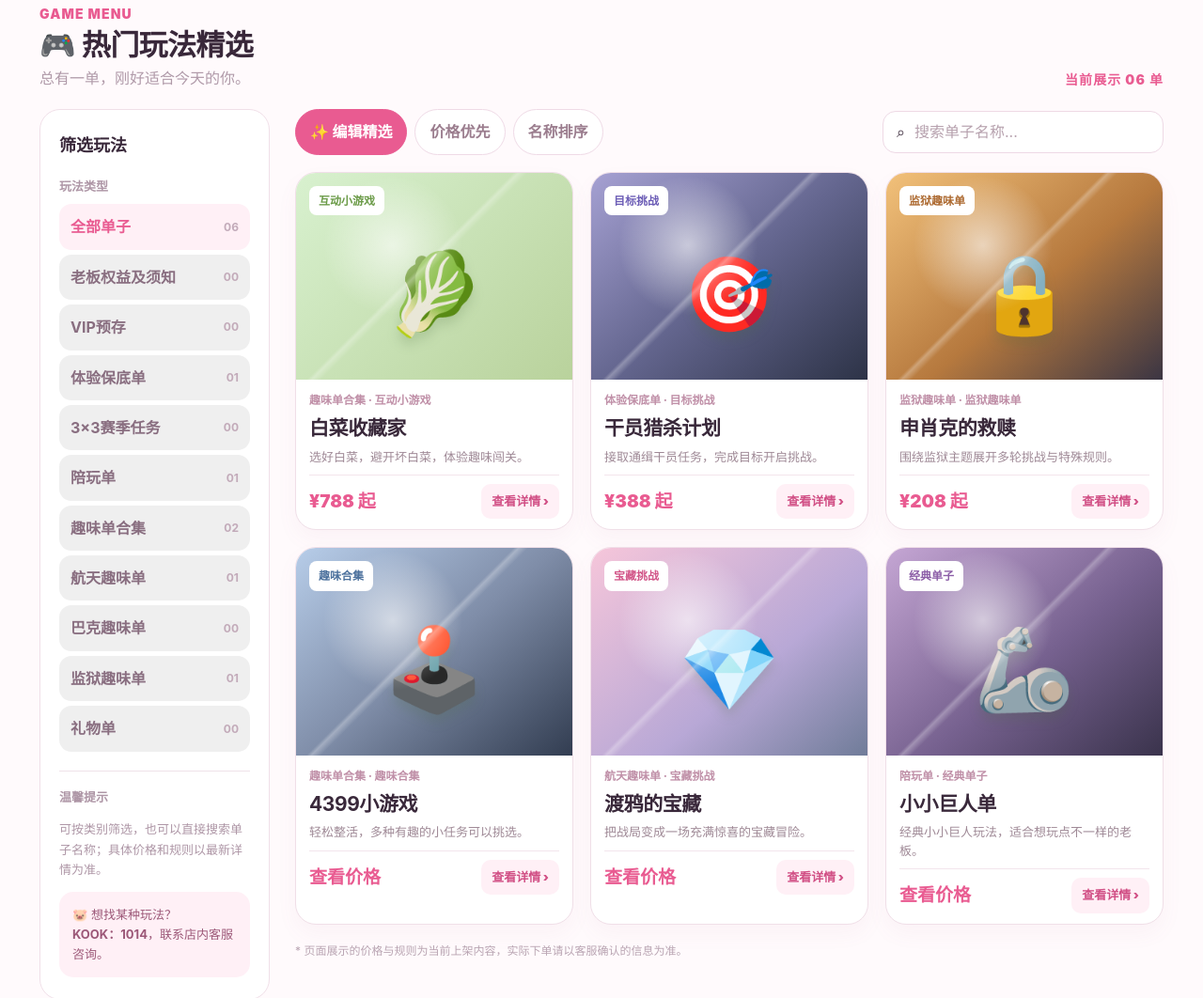
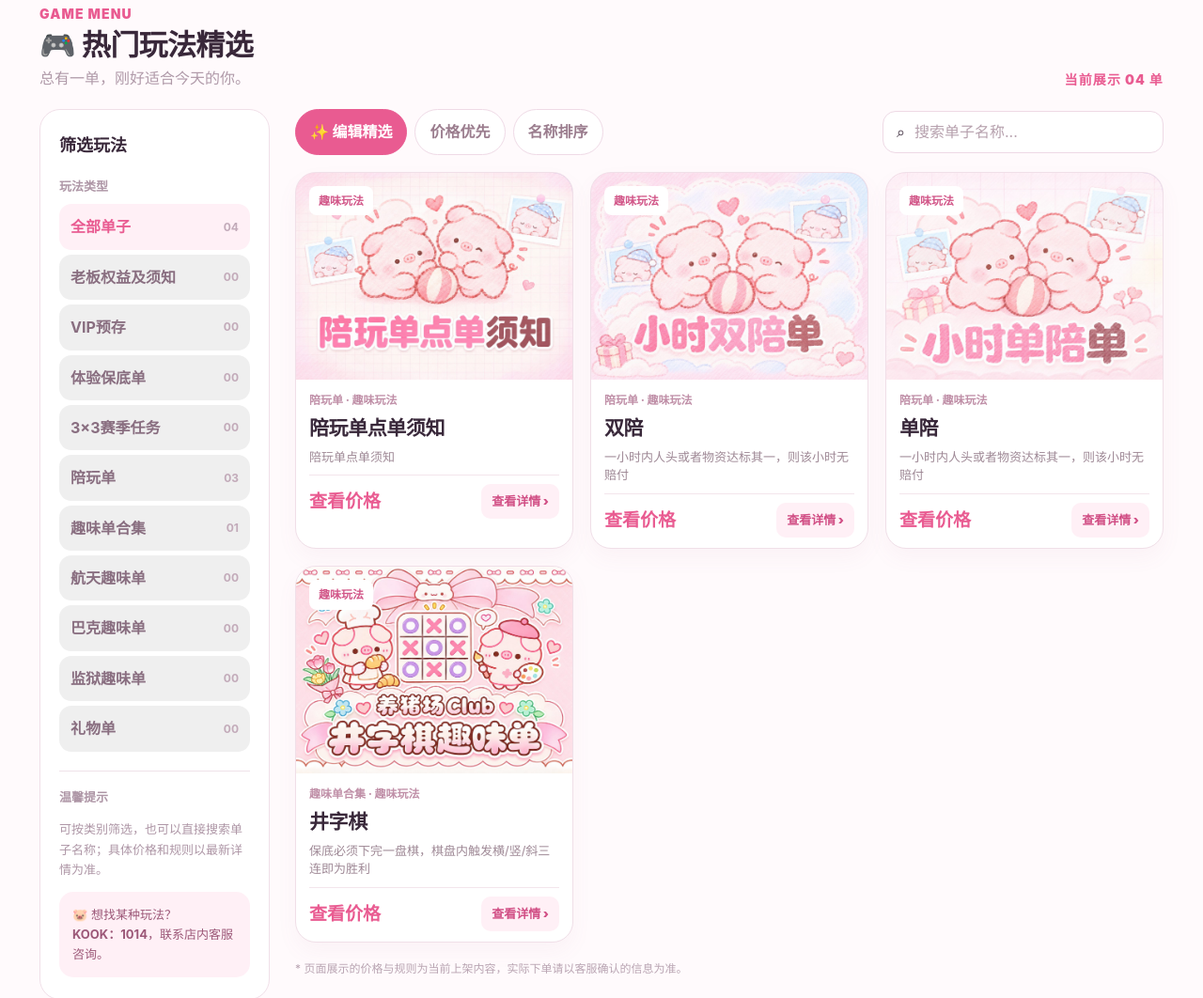
Before and after one commit to QZY1234-PNG/zhuzhugameclub, a plain HTML site: page index.html in a window 1280 px wide. Shown: the part 751-1813 px from the top of the page at 94% size. Drawn offline with Linux system fonts and the light colour scheme; no server answers.

Commit message:
Publish static club content and images through GitHub from admin drafts

```diff
--- /dev/null
+++ b/data/content.json
@@ -0,0 +1,78 @@
+{
+  "schemaVersion": 1,
+  "orders": [
+    {
+      "id": "陪玩单点单须知",
+      "title": "陪玩单点单须知",
+      "category": "陪玩单",
+      "tag": "趣味玩法",
+      "summary": "陪玩单点单须知",
+      "price": 0,
+      "priceLabel": "查看价格",
+      "cover": "pink",
+      "emoji": "🐷",
+      "featured": false,
+      "active": true,
+      "details": [],
+      "created_at": "2026-11-16 18:13:19",
+      "image": "assets/uploads/77071680ac92266436adb59dea949b63dc8721e298c2479f2b8882273b015ee5.jpg",
+      "coverImage": "assets/uploads/8347922d2168b145b5597e13d529ddd97ada7a1e2b8d668209d96219201b94a8.jpg"
+    },
+    {
+      "id": "双陪",
+      "title": "双陪",
+      "category": "陪玩单",
+      "tag": "趣味玩法",
+      "summary": "一小时内人头或者物资达标其一，则该小时无赔付",
+      "price": 0,
+      "priceLabel": "查看价格",
+      "cover": "pink",
+      "emoji": "🐷",
+      "featured": false,
+      "active": true,
+      "details": [],
+      "created_at": "2026-11-16 18:08:39",
+      "image": "assets/uploads/81957458f485a8f30aaabc2c7e3d5bbd31fb1aa4af099073c8eaaae1a5c46abb.jpg",
+      "coverImage": "assets/uploads/4300c41d26e568956edd93c81361364fe92fb833113f17faa9dda96a7a34e2e3.jpg"
+    },
+    {
+      "id": "单陪",
+      "title": "单陪",
+      "category": "陪玩单",
+      "tag": "趣味玩法",
+      "summary": "一小时内人头或者物资达标其一，则该小时无赔付",
+      "price": 0,
+      "priceLabel": "查看价格",
+      "cover": "pink",
+      "emoji": "🐷",
+      "featured": false,
+      "active": true,
+      "details": [],
+      "created_at": "2026-11-16 18:07:39",
+      "image": "assets/uploads/8fccb82ed7fdb6208b39cbd960c11eac95897eefb6cb8b1d48eeb9622f15859a.jpg",
+      "coverImage": "assets/uploads/176111cd0c493526d4adccdea59043c8a0541c5b800c6e88524b814cb37023a9.jpg"
+    },
+    {
+      "id": "井字棋",
+      "title": "井字棋",
+      "category": "趣味单合集",
+      "tag": "趣味玩法",
+      "summary": "保底必须下完一盘棋，棋盘内触发横/竖/斜三连即为胜利",
+      "price": 588,
+      "priceLabel": "查看价格",
+      "cover": "pink",
+      "emoji": "🐷",
+      "featured": false,
+      "active": true,
+      "details": [],
+      "created_at": "2026-11-16 17:46:22",
+      "image": "assets/uploads/044d93de6d44254c0704675c6c4999c26bdd56d07f28d7dee00deb4cdf1ae085.jpg",
+      "coverImage": "assets/uploads/fed98159ce24543fdde48aff46972e32d3a20c3e57bc2f441a588911c127856c.jpg"
+    }
+  ],
+  "settings": {
+    "heroImageOne": "",
+    "heroImageTwo": "",
+    "contactImage": "assets/uploads/ddc697c34e324c218c5dbc2ea86880428f819c126b64d51fe0ee36c887dbaa04.png"
+  }
+}
--- a/index.html
+++ b/index.html
@@ -190,6 +190,8 @@
   <div class="modal-backdrop" id="contactBackdrop"><div class="modal contact-modal" role="dialog" aria-modal="true" aria-labelledby="contactTitle"><div class="modal-head"><div><div class="section-kicker">CONTACT</div><h3 id="contactTitle">联系客服</h3></div><button class="modal-close" id="contactClose" aria-label="关闭">×</button></div><div class="modal-body" id="contactBody"></div></div></div>
   <div class="modal-backdrop" id="detailBackdrop"><div class="modal detail-modal" role="dialog" aria-modal="true" aria-labelledby="detailTitle"><div class="modal-head"><div><div class="section-kicker" id="detailMeta">玩法详情</div><h3 id="detailTitle">单子名称</h3></div><button class="modal-close" id="detailClose" aria-label="关闭">×</button></div><p class="modal-sub" id="detailSummary"></p><div class="modal-body" id="detailBody"></div><div class="modal-footer"><button class="primary-btn contact-trigger" type="button">联系客服 ↗</button></div></div></div>
   <script>
+(async()=>{
+const published=await fetch("data/content.json",{cache:"no-store"}).then(r=>{if(!r.ok)throw Error();return r.json()}).catch(()=>{throw Error("内容加载失败")});
     const seedOrders = [
       {id:'白菜收藏家',category:'趣味单合集',tag:'互动小游戏',title:'白菜收藏家',summary:'选好白菜，避开坏白菜，体验趣味闯关。',price:788,priceLabel:'¥788 起',cover:'green',emoji:'🥬',featured:true,details:['适合喜欢轻松整活的老板','规则简单，开局前由客服说明','具体奖励与结算以当日单子规则为准']},
       {id:'干员猎杀计划',category:'体验保底单',tag:'目标挑战',title:'干员猎杀计划',summary:'接取通缉干员任务，完成目标开启挑战。',price:388,priceLabel:'¥388 起',cover:'purple',emoji:'🎯',featured:true,details:['两位打手分别接取通缉干员任务','每局每位打手限接 1 名干员','击杀目标并成功撤离才算完成']},
@@ -203,7 +205,7 @@
     const allowedCategories=["全部单子","老板权益及须知","VIP预存","体验保底单","3×3赛季任务","陪玩单","趣味单合集","航天趣味单","巴克趣味单","监狱趣味单","礼物单"];
     const categoryMap={"老板权益":"老板权益及须知","体验/保底单":"体验保底单","挑战单":"体验保底单","趣味单":"趣味单合集","陪玩价目":"陪玩单","3x3任务代做/陪做":"3×3赛季任务","3x3赛季任务":"3×3赛季任务","监狱单":"监狱趣味单"};
     const normalizeCategory=c=>allowedCategories.includes(c)?c:(categoryMap[c]||'趣味单合集');
-    const loadOrders=()=>{try{const data=JSON.parse(localStorage.getItem(STORE));return Array.isArray(data)&&data.length?data:seedOrders}catch{return seedOrders}};
+    const loadOrders=()=>published?published.orders:seedOrders;
     let orders=loadOrders().map(o=>({...o,category:normalizeCategory(o.category)})); let activeCategory='全部单子'; let sort='featured'; let query='';
     const $=s=>document.querySelector(s);
     const escapeHTML=s=>String(s??'').replace(/[&<>'"]/g,c=>({'&':'&amp;','<':'&lt;','>':'&gt;',"'":'&#39;','"':'&quot;'}[c]));
@@ -221,12 +223,12 @@
     $('#searchInput').oninput=e=>{query=e.target.value;renderOrders()};document.querySelectorAll('[data-sort]').forEach(btn=>btn.onclick=()=>{sort=btn.dataset.sort;document.querySelectorAll('[data-sort]').forEach(b=>b.classList.toggle('active',b===btn));renderOrders()});
     $('#menuToggle').onclick=()=>$('#navLinks').classList.toggle('open');document.querySelectorAll('#navLinks a').forEach(a=>a.onclick=()=>$('#navLinks').classList.remove('open'));
     renderFilters();renderOrders();
-    fetch('https://yangzhuchang-delta-club.ablazesloth6.chatgpt.site/api/orders').then(r=>r.ok?r.json():Promise.reject()).then(data=>{if(Array.isArray(data)&&data.length){orders=data.map(o=>({...o,category:normalizeCategory(o.category)}));renderFilters();renderOrders()}}).catch(()=>{});
     let contactImage='';
     function applySiteSettings(settings={}){applyHeroSettings(settings);contactImage=settings.contactImage||''}
     function openContact(){if(contactImage)renderDetailImage(contactImage,'联系客服图片','#contactBody');else $('#contactBody').innerHTML='<div class="contact-empty">请在后台上传客服联系图片<br>KOOK：1014</div>';$('#contactBackdrop').classList.add('show')}
     function applyHeroSettings(settings={}){[['.photo-card.one','heroImageOne','heroImageOne'],['.photo-card.two','heroImageTwo','heroImageTwo']].forEach(([cardSel,imgId,key])=>{const card=document.querySelector(cardSel);const img=$('#'+imgId);const src=settings[key];if(src){img.src=src;img.style.display='block';card.classList.add('has-image')}else{img.removeAttribute('src');img.style.display='none';card.classList.remove('has-image')}})}
-    fetch('https://yangzhuchang-delta-club.ablazesloth6.chatgpt.site/api/settings').then(r=>r.ok?r.json():Promise.reject()).then(applySiteSettings).catch(()=>{try{applySiteSettings(JSON.parse(localStorage.getItem('yzc_settings_v1')||'{}'))}catch{}});document.querySelectorAll('.contact-trigger').forEach(btn=>btn.onclick=openContact);$('#contactClose').onclick=()=>$('#contactBackdrop').classList.remove('show');$('#contactBackdrop').onclick=e=>{if(e.target.id==='contactBackdrop')$('#contactBackdrop').classList.remove('show')};
+    if(published)applySiteSettings(published.settings);document.querySelectorAll('.contact-trigger').forEach(btn=>btn.onclick=openContact);$('#contactClose').onclick=()=>$('#contactBackdrop').classList.remove('show');$('#contactBackdrop').onclick=e=>{if(e.target.id==='contactBackdrop')$('#contactBackdrop').classList.remove('show')};
+})().catch(()=>{document.body.insertAdjacentHTML("afterbegin",'<p role="alert">内容加载失败，请刷新重试。</p>')});
   </script>
 </body>
 </html>
```
Also changed, not shown: admin.html (+20 -14 lines), publisher.js (added, +47 -0 lines), assets/uploads/044d93de6d44254c0704675c6c4999c26bdd56d07f28d7dee00deb4cdf1ae085.jpg (added), assets/uploads/176111cd0c493526d4adccdea59043c8a0541c5b800c6e88524b814cb37023a9.jpg (added), assets/uploads/4300c41d26e568956edd93c81361364fe92fb833113f17faa9dda96a7a34e2e3.jpg (added), assets/uploads/77071680ac92266436adb59dea949b63dc8721e298c2479f2b8882273b015ee5.jpg (added), assets/uploads/81957458f485a8f30aaabc2c7e3d5bbd31fb1aa4af099073c8eaaae1a5c46abb.jpg (added), assets/uploads/8347922d2168b145b5597e13d529ddd97ada7a1e2b8d668209d96219201b94a8.jpg (added), assets/uploads/8fccb82ed7fdb6208b39cbd960c11eac95897eefb6cb8b1d48eeb9622f15859a.jpg (added), assets/uploads/fed98159ce24543fdde48aff46972e32d3a20c3e57bc2f441a588911c127856c.jpg (added), 3 other files.
